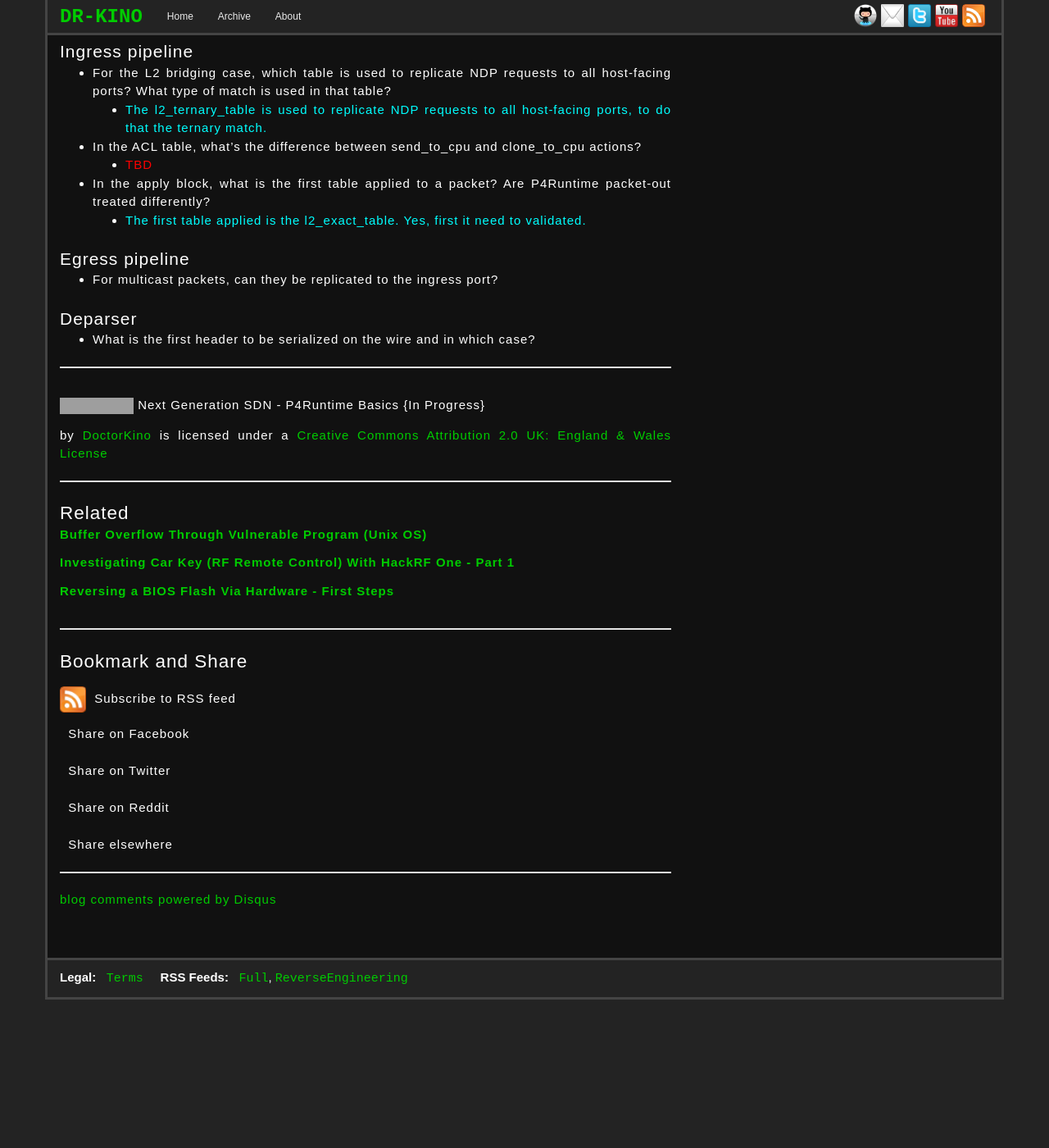
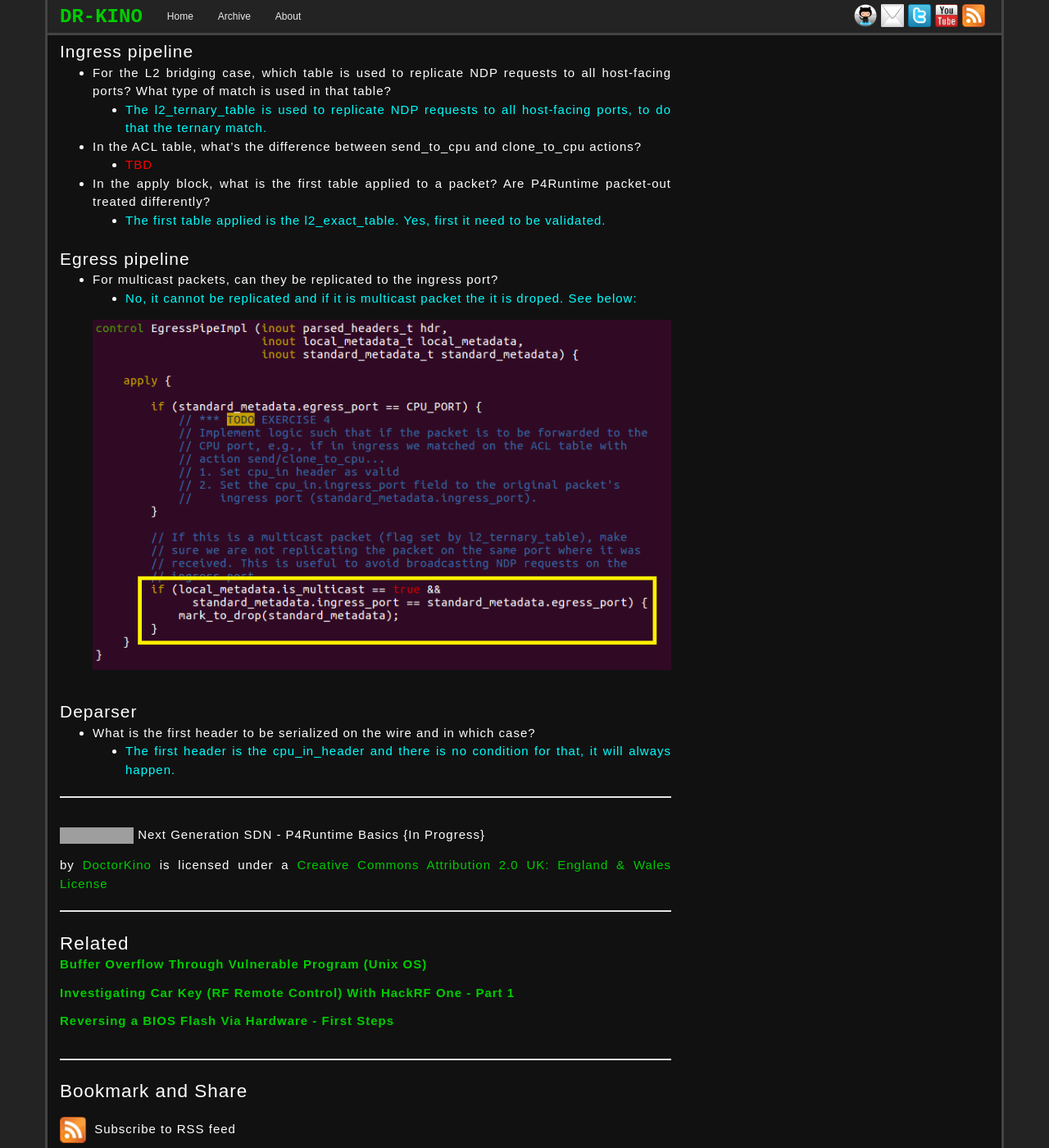
Before and after one commit to dr-kino/dr-kino.github.io, a Jekyll site: the page built from _posts/2021-03-30-next-generation-sdn-exercise-one.markdown, in a window 1280 px wide and 1400 px high, scrolled down 3033 px. Shown: the whole window at 82% size. Built offline with Jekyll 4.4.1, drawn with Linux system fonts in a browser that asks for light colours; nearby versions of some CDN libraries; comment, search, counter and statistics services are not loaded; before the commit the page ends 4252 px from its top, so only the background shows below that; grey boxes are pictures that could not be loaded.

Commit message:
Inserting new image.

```diff
--- a/_posts/2021-03-30-next-generation-sdn-exercise-one.markdown
+++ b/_posts/2021-03-30-next-generation-sdn-exercise-one.markdown
@@ -77,12 +77,15 @@ The implementation already provides logic for L2 bridging and ACL behaviors. We
     * <span style="color:red">TBD</span>
 
 * In the apply block, what is the first table applied to a packet? Are P4Runtime packet-out treated differently?
-    * <span style="color:cyan">The first table applied is the l2_exact_table. Yes, first it need to validated.</span>
+    * <span style="color:cyan">The first table applied is the l2_exact_table. Yes, first it need to be validated.</span>
 
 ### Egress pipeline
 
 * For multicast packets, can they be replicated to the ingress port?
+    * <span style="color:cyan">No, it cannot be replicated and if it is multicast packet the it is droped. See below:</span>
+    <div style="text-align:center"><img src="/images/posts/00019-I.png" /></div>
 
 ### Deparser
 
 * What is the first header to be serialized on the wire and in which case?
+    * <span style="color:cyan">The first header is the cpu_in_header and there is no condition for that, it will always happen.</span>
```
Also changed, not shown: images/posts/00019-I.png (added).
